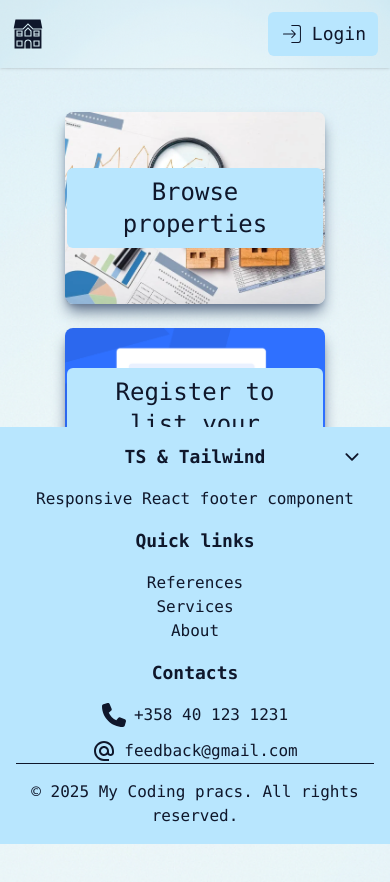
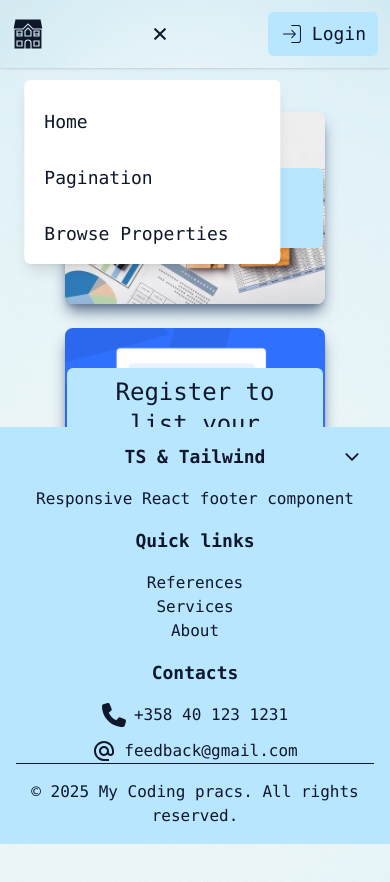
Before and after one commit to olliuhlbeck/sky-listings, a React (Vite) app in the folder frontend/: page / in a window 390 px wide. Shown: the top 882 px of the page. Built offline with nearby package versions, Linux system fonts and the light colour scheme.

Commit message:
add hamburger menu

```diff
--- a/frontend/src/components/HeaderComponents/HeaderContainer.tsx
+++ b/frontend/src/components/HeaderComponents/HeaderContainer.tsx
@@ -6,8 +6,16 @@ import { CiLogin, CiLogout } from 'react-icons/ci';
 import { useAuth } from '../../utils/useAuth';
 import { GiFamilyHouse } from 'react-icons/gi';
 import { ActionType } from '../../types/ActionType';
+import { RxHamburgerMenu } from 'react-icons/rx';
+import { IoClose } from 'react-icons/io5';
+import { useEffect, useRef } from 'react';
 
-const HeaderContainer = ({ title, link }: HeaderContainerProps) => {
+const HeaderContainer = ({
+  title,
+  link,
+  isHamburgerMenuOpen,
+  setIsHamburgerMenuOpen,
+}: HeaderContainerProps) => {
   const navigationLinks = [
     { text: 'Home', link: 'home', authOnly: 'no' },
     { text: 'Pagination', link: 'pagination', authOnly: 'no' },
@@ -20,6 +28,29 @@ const HeaderContainer = ({ title, link }: HeaderContainerProps) => {
   const location = useLocation();
   const isUserInLoginPage = location.pathname === '/login';
 
+  // Hamburger menu pop up closing
+  const hamburgerRef = useRef<HTMLDivElement>(null);
+  const popupRef = useRef<HTMLDivElement>(null);
+
+  useEffect(() => {
+    function handleClickOutside(event: MouseEvent) {
+      if (
+        isHamburgerMenuOpen &&
+        hamburgerRef.current &&
+        popupRef.current &&
+        !hamburgerRef.current.contains(event.target as Node) &&
+        !popupRef.current.contains(event.target as Node)
+      ) {
+        setIsHamburgerMenuOpen(false);
+      }
+    }
+
+    document.addEventListener('mousedown', handleClickOutside);
+    return () => {
+      document.removeEventListener('mousedown', handleClickOutside);
+    };
+  }, [isHamburgerMenuOpen, setIsHamburgerMenuOpen]);
+
   return (
     <header
       className={`fixed top-0 left-0 w-full bg-cover bg-top bg-[url('./assets/background.png')] shadow-sm`}
@@ -29,6 +60,43 @@ const HeaderContainer = ({ title, link }: HeaderContainerProps) => {
           <IconComponent icon={GiFamilyHouse} size={32} />
           <h2 className='text-2xl text-center hidden md:block'>{title}</h2>
         </Link>
+        <div
+          ref={hamburgerRef}
+          className='xl:hidden'
+          onClick={() => setIsHamburgerMenuOpen(!isHamburgerMenuOpen)}
+        >
+          {isHamburgerMenuOpen ? (
+            <IconComponent
+              icon={IoClose}
+              size={30}
+              className='hover:bg-sky-300 transition duration-200 p-1 rounded-md hover:cursor-pointer'
+            />
+          ) : (
+            <IconComponent
+              icon={RxHamburgerMenu}
+              size={30}
+              className='hover:bg-sky-300 transition duration-200 p-1 rounded-md hover:cursor-pointer'
+            />
+          )}
+        </div>
+        {isHamburgerMenuOpen && (
+          <div
+            ref={popupRef}
+            className='absolute top-20 right-1/2 md:left-1/2 translate-x-1/3 transform md:-translate-x-1/3 w-64 bg-white shadow-lg rounded-md p-2 xl:hidden'
+          >
+            {navigationLinks
+              .filter((link) => link.authOnly === 'no' || user !== null)
+              .map(({ text, link }) => (
+                <HeaderButton
+                  additionsToClassName='mt-3'
+                  key={`${link}MobileMenuButton`}
+                  text={text}
+                  link={link}
+                  onClick={() => setIsHamburgerMenuOpen(false)}
+                />
+              ))}
+          </div>
+        )}
         <div className='absolute left-1/2 transform -translate-x-1/2 space-x-2 hidden xl:flex'>
           {navigationLinks
             .filter((link) => link.authOnly === 'no' || user !== null)
```
